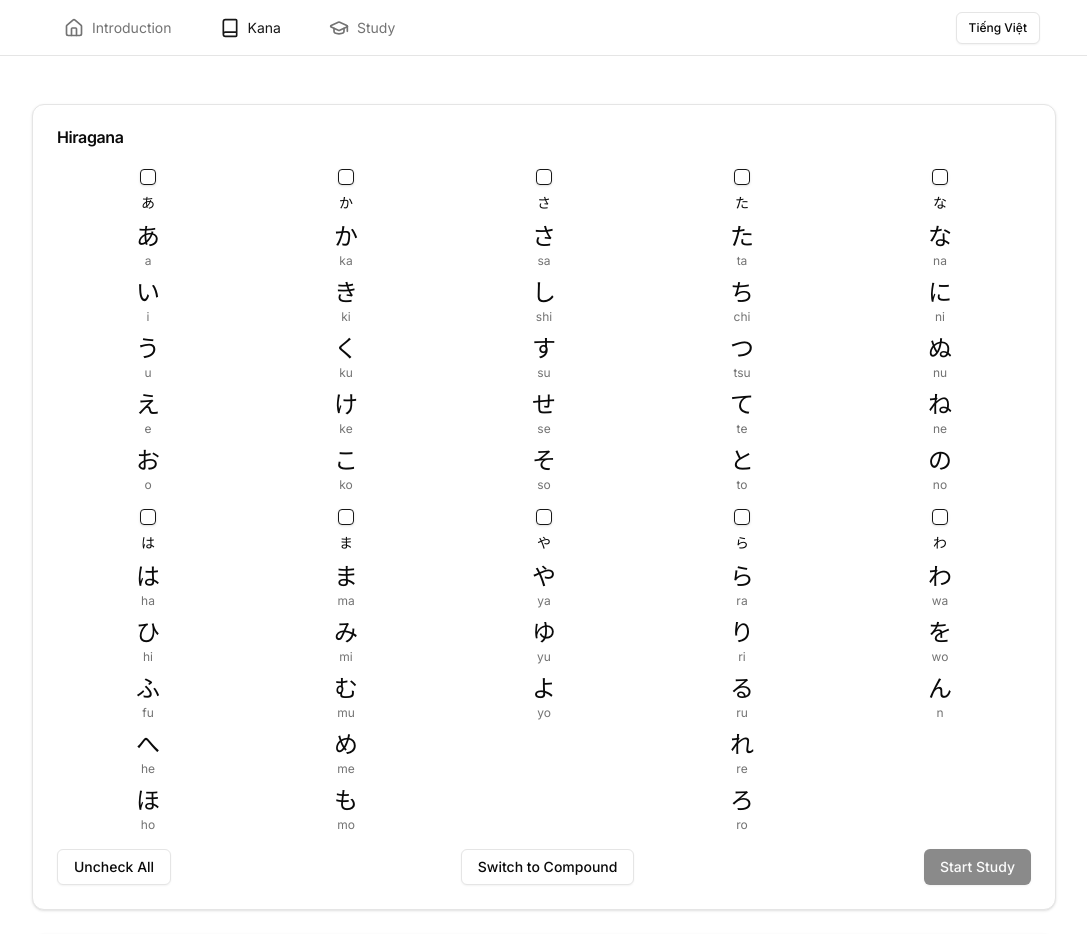
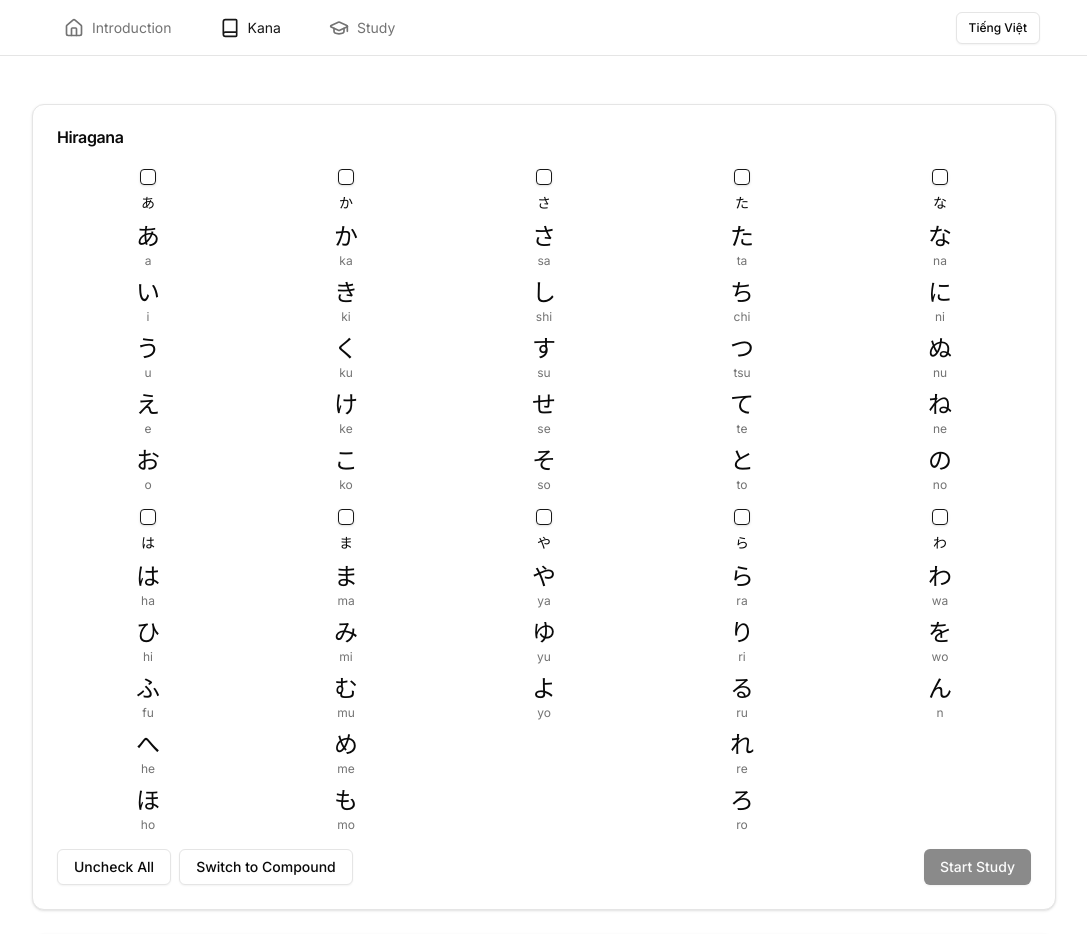
Before and after one commit to dunkbing/kanaji, a Next.js app: page /en/kana in a window 1280 px wide. Shown: the top 934 px of the page, without its empty margins (96-1183 px from the left). Built offline with nearby package versions, Linux system fonts and the light colour scheme.

Commit message:
fix buttons layout.

```diff
--- a/src/components/kana-grid.tsx
+++ b/src/components/kana-grid.tsx
@@ -99,14 +99,28 @@ export function KanaGrid({ type, data }: KanaGridProps) {
             </div>
           ))}
         </div>
-        <div className="flex justify-between mt-4">
-          <Button variant="outline" onClick={handleUncheckAll}>
-            {t.uncheckAll}
-          </Button>
-          <Button variant="outline" onClick={toggleCompound}>
-            {showCompound ? t.switchToSingle : t.switchToCompound}
-          </Button>
-          <Button onClick={handleStudy} disabled={selectedColumns.length === 0}>
+        <div className="flex flex-col sm:flex-row gap-2 sm:justify-between mt-4">
+          <div className="flex gap-2 w-full sm:w-auto">
+            <Button
+              variant="outline"
+              onClick={handleUncheckAll}
+              className="flex-1 sm:flex-none"
+            >
+              {t.uncheckAll}
+            </Button>
+            <Button
+              variant="outline"
+              onClick={toggleCompound}
+              className="flex-1 sm:flex-none"
+            >
+              {showCompound ? t.switchToSingle : t.switchToCompound}
+            </Button>
+          </div>
+          <Button
+            onClick={handleStudy}
+            disabled={selectedColumns.length === 0}
+            className="w-full sm:w-auto"
+          >
             {t.startStudy}
           </Button>
         </div>
```
